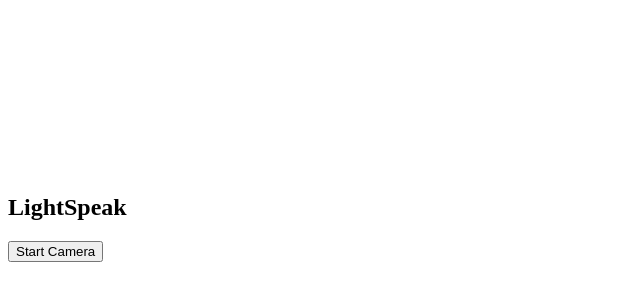
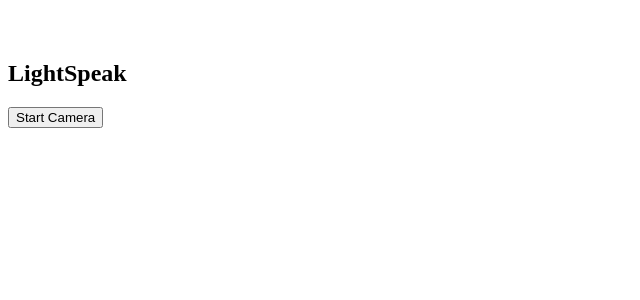
Before and after one commit to christinakawai/lightAAC, a React (Vite) app: page / in a window 1280 px wide. Shown: the part 466-766 px from the top of the page, without its empty margins (0-640 px from the left). Built offline with nearby package versions, Linux system fonts and the light colour scheme.

Commit message:
I made the camera display on the website smaller so that the buttons can show up

```diff
--- a/src/App.jsx
+++ b/src/App.jsx
@@ -156,8 +156,8 @@ function App() {
 
   return (
     <div>
-      <div style={{ position: 'relative' }}>
-        <video ref={videoRef} autoPlay playsInline style={{ width: '100%', display: 'block' }} />
+      <div style={{ position: 'relative', width: '70%', aspectRatio: '16 / 9', margin: '0 auto'}}>
+        <video ref={videoRef} autoPlay playsInline style={{ width: '50%', display: 'block' }} />
         <canvas ref={canvasRef} style={{
           position: 'absolute',
           top: 0, left: 0,
```
Also changed, not shown: 1 other file (tests, documents, lock files or other folders).
